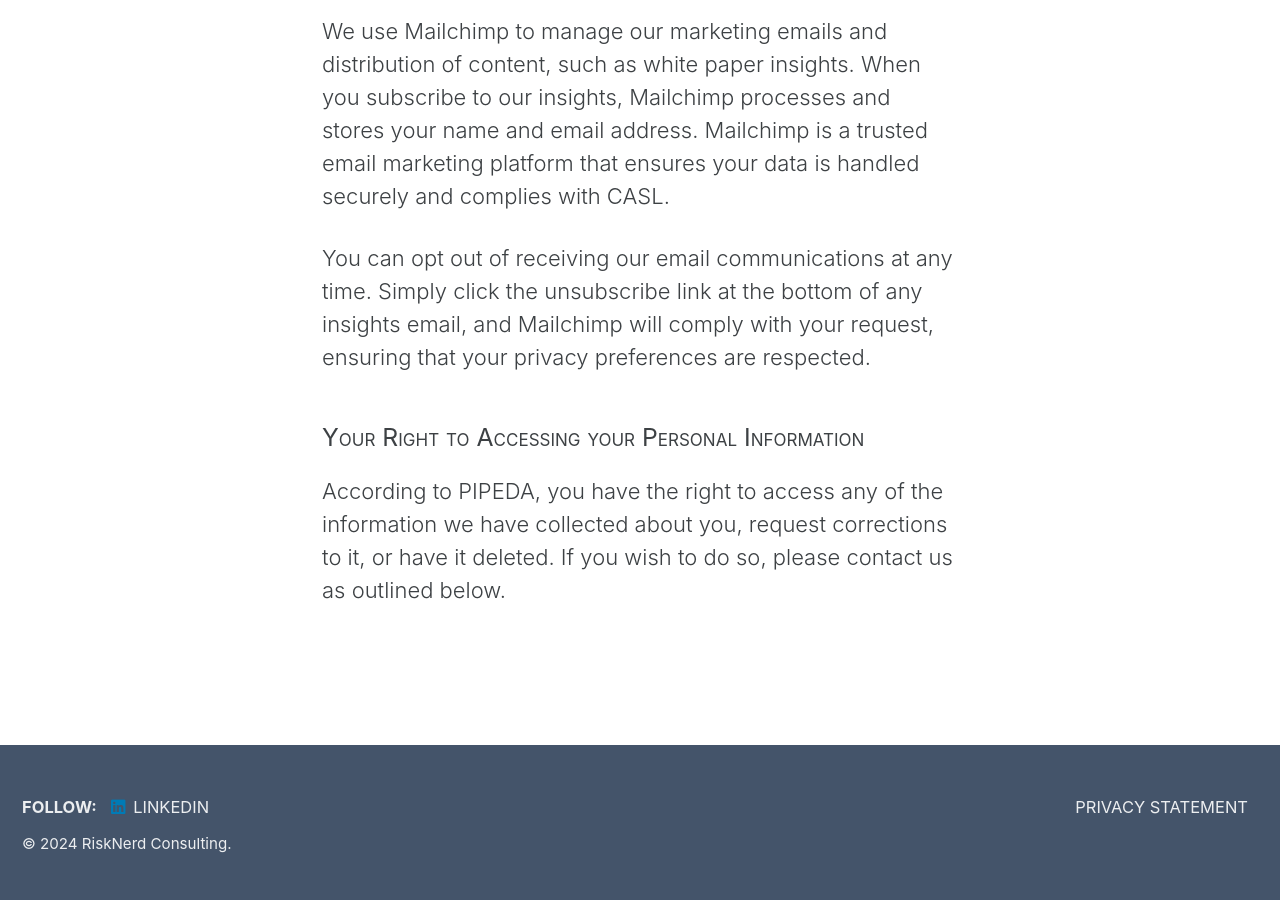
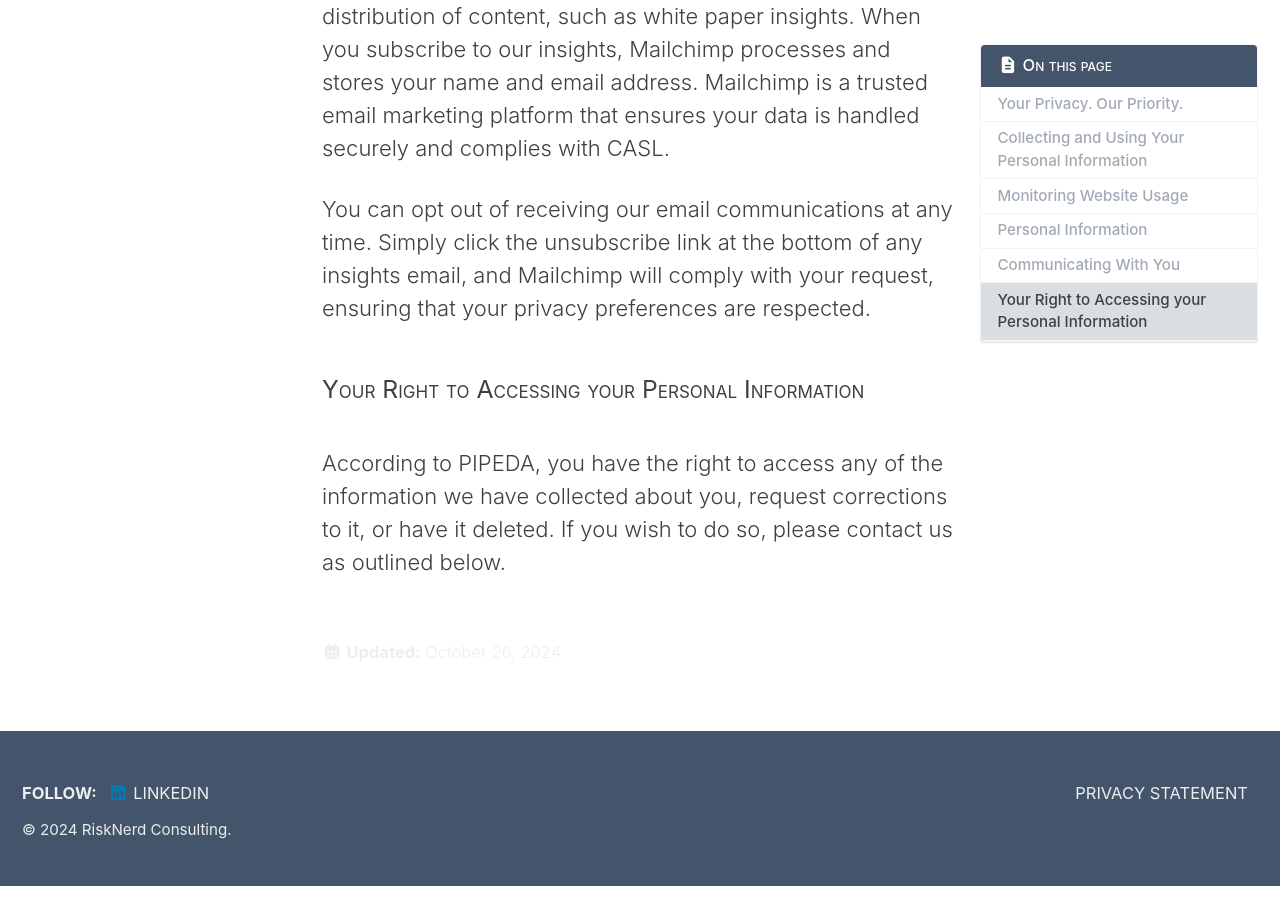
Before and after one commit to mattddickinson/risknerd2, a Jekyll site: the page built from _pages/privacy.md, in a window 1280 px wide and 900 px high, scrolled down 2664 px. Built offline with Jekyll 4.4.1, drawn with Linux system fonts in a browser that asks for light colours; cached includes are drawn as plain includes; part of the change alters nothing that is shown.

```diff
--- a/_pages/privacy.md
+++ b/_pages/privacy.md
@@ -1,7 +1,7 @@
 ---
 title: "Privacy Statement"
 last_modified_at: 2024-10-26
-layout: archive
+permalink: /
 toc: true
 toc_sticky: true
 header:
```
